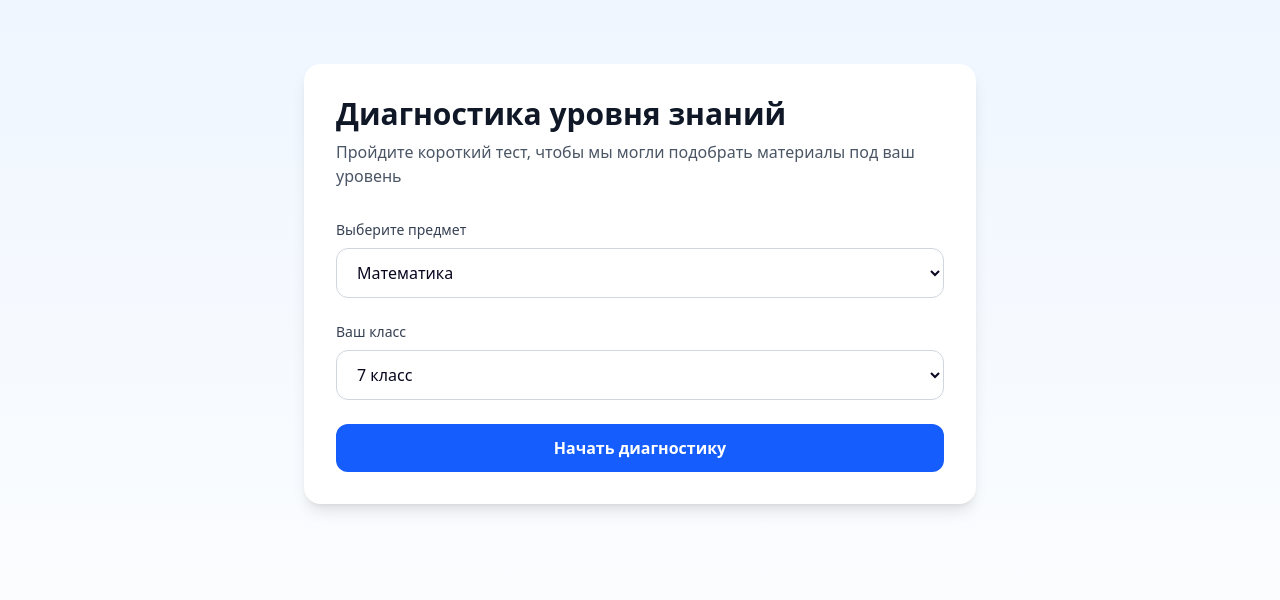
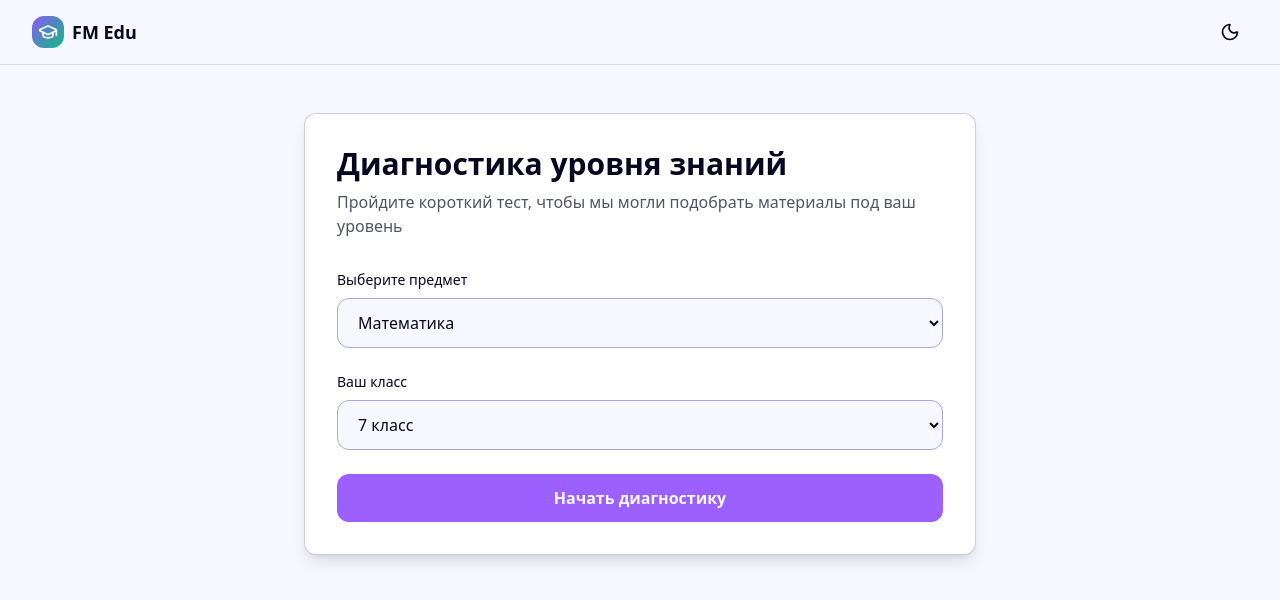
Before and after one commit to ulacoder/FM-Edu, a Next.js app: page /diagnostic in a window 1280 px wide. Shown: the top 600 px of the page. Built offline with nearby package versions, Linux system fonts and the light colour scheme.

Commit message:
Add dark mode toggle + update diagnostic page with Mentoria Hub palette

```diff
--- a/app/diagnostic/page.tsx
+++ b/app/diagnostic/page.tsx
@@ -2,7 +2,10 @@
 
 import { useState } from 'react';
 import { useRouter } from 'next/navigation';
+import Link from 'next/link';
+import { GraduationCap } from 'lucide-react';
 import { Subject, subjectNames, DiagnosticTest } from '@/types';
+import { ThemeToggle } from '@/components/theme-toggle';
 
 export default function DiagnosticPage() {
   const router = useRouter();
@@ -89,23 +92,42 @@ export default function DiagnosticPage() {
   // Шаг 1: Выбор предмета и класса
   if (step === 'select') {
     return (
-      <div className="min-h-screen bg-gradient-to-b from-blue-50 to-white p-4">
-        <div className="max-w-2xl mx-auto mt-12">
-          <div className="bg-white rounded-xl shadow-lg p-8">
-            <h1 className="text-3xl font-bold text-gray-900 mb-2">Диагностика уровня знаний</h1>
-            <p className="text-gray-600 mb-8">
+      <div className="min-h-screen flex flex-col">
+        {/* Navbar */}
+        <nav className="border-b border-border/40 backdrop-blur-sm sticky top-0 z-50 bg-background/80">
+          <div className="max-w-7xl mx-auto px-4 sm:px-6 lg:px-8">
+            <div className="flex justify-between items-center h-16">
+              <div className="flex items-center gap-2">
+                <div className="w-8 h-8 gradient-primary rounded-lg flex items-center justify-center">
+                  <GraduationCap className="w-5 h-5 text-white" />
+                </div>
+                <Link href="/" className="text-lg font-bold">
+                  FM Edu
+                </Link>
+              </div>
+              <ThemeToggle />
+            </div>
+          </div>
+        </nav>
+
+        {/* Content */}
+        <div className="flex-1 py-12 px-4">
+          <div className="max-w-2xl mx-auto">
+            <div className="bg-card border border-border/60 rounded-lg p-8 shadow-lg">
+              <h1 className="text-3xl font-bold mb-2">Диагностика уровня знаний</h1>
+              <p className="text-muted-foreground mb-8">
                 Пройдите короткий тест, чтобы мы могли подобрать материалы под ваш уровень
               </p>
 
               <div className="space-y-6">
                 <div>
-                <label className="block text-sm font-medium text-gray-700 mb-2">
+                  <label className="block text-sm font-medium mb-2">
                     Выберите предмет
                   </label>
                   <select
                     value={subject}
                     onChange={(e) => setSubject(e.target.value as Subject)}
-                  className="w-full px-4 py-3 border border-gray-300 rounded-lg focus:ring-2 focus:ring-blue-500"
+                    className="w-full px-4 py-3 bg-background border border-border rounded-lg focus:ring-2 focus:ring-primary outline-none"
                   >
                     {Object.entries(subjectNames).map(([key, name]) => (
                       <option key={key} value={key}>{name}</option>
@@ -114,13 +136,13 @@ export default function DiagnosticPage() {
                 </div>
 
                 <div>
-                <label className="block text-sm font-medium text-gray-700 mb-2">
+                  <label className="block text-sm font-medium mb-2">
                     Ваш класс
                   </label>
                   <select
                     value={grade}
                     onChange={(e) => setGrade(parseInt(e.target.value))}
-                  className="w-full px-4 py-3 border border-gray-300 rounded-lg focus:ring-2 focus:ring-blue-500"
+                    className="w-full px-4 py-3 bg-background border border-border rounded-lg focus:ring-2 focus:ring-primary outline-none"
                   >
                     {[7, 8, 9, 10, 11, 12].map(g => (
                       <option key={g} value={g}>{g} класс</option>
@@ -131,10 +153,11 @@ export default function DiagnosticPage() {
                 <button
                   onClick={handleStartTest}
                   disabled={loading}
-                className="w-full bg-blue-600 text-white py-3 rounded-lg font-semibold hover:bg-blue-700 disabled:bg-gray-400"
+                  className="w-full bg-primary text-primary-foreground py-3 rounded-lg font-semibold hover:bg-primary/90 disabled:opacity-50 transition-colors"
                 >
                   {loading ? 'Генерация теста...' : 'Начать диагностику'}
                 </button>
+              </div>
             </div>
           </div>
         </div>
@@ -148,25 +171,44 @@ export default function DiagnosticPage() {
     const progress = ((currentQuestion + 1) / test.questions.length) * 100;
 
     return (
-      <div className="min-h-screen bg-gradient-to-b from-blue-50 to-white p-4">
-        <div className="max-w-3xl mx-auto mt-12">
-          <div className="bg-white rounded-xl shadow-lg p-8">
+      <div className="min-h-screen flex flex-col">
+        {/* Navbar */}
+        <nav className="border-b border-border/40 backdrop-blur-sm sticky top-0 z-50 bg-background/80">
+          <div className="max-w-7xl mx-auto px-4 sm:px-6 lg:px-8">
+            <div className="flex justify-between items-center h-16">
+              <div className="flex items-center gap-2">
+                <div className="w-8 h-8 gradient-primary rounded-lg flex items-center justify-center">
+                  <GraduationCap className="w-5 h-5 text-white" />
+                </div>
+                <Link href="/" className="text-lg font-bold">
+                  FM Edu
+                </Link>
+              </div>
+              <ThemeToggle />
+            </div>
+          </div>
+        </nav>
+
+        {/* Content */}
+        <div className="flex-1 py-12 px-4">
+          <div className="max-w-3xl mx-auto">
+            <div className="bg-card border border-border/60 rounded-lg p-8 shadow-lg">
               {/* Прогресс */}
               <div className="mb-6">
-              <div className="flex justify-between text-sm text-gray-600 mb-2">
+                <div className="flex justify-between text-sm text-muted-foreground mb-2">
                   <span>Вопрос {currentQuestion + 1} из {test.questions.length}</span>
                   <span>{Math.round(progress)}%</span>
                 </div>
-              <div className="w-full bg-gray-200 rounded-full h-2">
+                <div className="w-full bg-muted rounded-full h-2">
                   <div
-                  className="bg-blue-600 h-2 rounded-full transition-all"
+                    className="bg-primary h-2 rounded-full transition-all"
                     style={{ width: `${progress}%` }}
                   />
                 </div>
               </div>
 
               {/* Вопрос */}
-            <h2 className="text-2xl font-bold text-gray-900 mb-6">
+              <h2 className="text-2xl font-bold mb-6">
                 {question.text}
               </h2>
 
@@ -178,8 +220,8 @@ export default function DiagnosticPage() {
                     onClick={() => handleAnswerSelect(index)}
                     className={`w-full text-left px-6 py-4 border-2 rounded-lg transition-all ${
                       answers[currentQuestion] === index
-                      ? 'border-blue-600 bg-blue-50'
-                      : 'border-gray-300 hover:border-blue-300'
+                        ? 'border-primary bg-primary/10'
+                        : 'border-border hover:border-primary/40'
                     }`}
                   >
                     <span className="font-medium">{String.fromCharCode(65 + index)}.</span> {option}
@@ -192,7 +234,7 @@ export default function DiagnosticPage() {
                 <button
                   onClick={handlePrevious}
                   disabled={currentQuestion === 0}
-                className="px-6 py-2 border border-gray-300 rounded-lg disabled:opacity-50"
+                  className="px-6 py-2 border border-border rounded-lg disabled:opacity-50 hover:bg-muted transition-colors"
                 >
                   Назад
                 </button>
@@ -201,18 +243,19 @@ export default function DiagnosticPage() {
                   <button
                     onClick={handleSubmit}
                     disabled={answers.includes(-1) || loading}
-                  className="px-6 py-2 bg-blue-600 text-white rounded-lg hover:bg-blue-700 disabled:bg-gray-400"
+                    className="px-6 py-2 bg-primary text-primary-foreground rounded-lg hover:bg-primary/90 disabled:opacity-50 transition-colors"
                   >
                     {loading ? 'Отправка...' : 'Завершить'}
                   </button>
                 ) : (
                   <button
                     onClick={handleNext}
-                  className="px-6 py-2 bg-blue-600 text-white rounded-lg hover:bg-blue-700"
+                    className="px-6 py-2 bg-primary text-primary-foreground rounded-lg hover:bg-primary/90 transition-colors"
                   >
                     Далее
                   </button>
                 )}
+              </div>
             </div>
           </div>
         </div>
@@ -230,37 +273,56 @@ export default function DiagnosticPage() {
     const displayLevel = levelText[result.level] || 'Не определён';
 
     return (
-      <div className="min-h-screen bg-gradient-to-b from-blue-50 to-white p-4">
-        <div className="max-w-2xl mx-auto mt-12">
-          <div className="bg-white rounded-xl shadow-lg p-8 text-center">
+      <div className="min-h-screen flex flex-col">
+        {/* Navbar */}
+        <nav className="border-b border-border/40 backdrop-blur-sm sticky top-0 z-50 bg-background/80">
+          <div className="max-w-7xl mx-auto px-4 sm:px-6 lg:px-8">
+            <div className="flex justify-between items-center h-16">
+              <div className="flex items-center gap-2">
+                <div className="w-8 h-8 gradient-primary rounded-lg flex items-center justify-center">
+                  <GraduationCap className="w-5 h-5 text-white" />
+                </div>
+                <Link href="/" className="text-lg font-bold">
+                  FM Edu
+                </Link>
+              </div>
+              <ThemeToggle />
+            </div>
+          </div>
+        </nav>
+
+        {/* Content */}
+        <div className="flex-1 py-12 px-4">
+          <div className="max-w-2xl mx-auto">
+            <div className="bg-card border border-border/60 rounded-lg p-8 shadow-lg text-center">
               <div className="text-6xl mb-4">
                 {result.score >= 75 ? '🎉' : result.score >= 50 ? '👍' : '💪'}
               </div>
-            <h1 className="text-3xl font-bold text-gray-900 mb-2">
+              <h1 className="text-3xl font-bold mb-2">
                 Диагностика завершена!
               </h1>
-            <p className="text-gray-600 mb-8">
+              <p className="text-muted-foreground mb-8">
                 Ваш результат: {result.correctCount} из {result.totalQuestions} правильных ответов
               </p>
 
-            <div className="bg-blue-50 rounded-lg p-6 mb-8">
-              <div className="text-4xl font-bold text-blue-600 mb-2">
+              <div className="bg-primary/10 border border-primary/20 rounded-lg p-6 mb-8">
+                <div className="text-4xl font-bold text-primary mb-2">
                   {Math.round(result.score)}%
                 </div>
-              <div className="text-lg text-gray-700">
+                <div className="text-lg">
                   Ваш уровень: <span className="font-semibold">{displayLevel}</span>
                 </div>
               </div>
 
               {result.weakTopics.length > 0 && (
                 <div className="text-left mb-8">
-                <h3 className="font-semibold text-gray-900 mb-3">
+                  <h3 className="font-semibold mb-3">
                     Рекомендуем повторить:
                   </h3>
-                <ul className="space-y-2">
+                  <ul className="space-y-2 text-muted-foreground">
                     {result.weakTopics.slice(0, 3).map((topic: string, index: number) => (
-                    <li key={index} className="text-gray-700">
-                      • {topic}...
+                      <li key={index}>
+                        • {topic}
                       </li>
                     ))}
                   </ul>
@@ -269,10 +331,11 @@ export default function DiagnosticPage() {
 
               <button
                 onClick={() => router.push('/dashboard/student')}
-              className="w-full bg-blue-600 text-white py-3 rounded-lg font-semibold hover:bg-blue-700"
+                className="w-full bg-primary text-primary-foreground py-3 rounded-lg font-semibold hover:bg-primary/90 transition-colors"
               >
                 Перейти к обучению
               </button>
+            </div>
           </div>
         </div>
       </div>
--- a/app/page.tsx
+++ b/app/page.tsx
@@ -2,6 +2,7 @@
 
 import Link from "next/link";
 import { BookOpen, Target, MessageSquare, GraduationCap } from "lucide-react";
+import { ThemeToggle } from "@/components/theme-toggle";
 
 export default function Home() {
   return (
@@ -32,6 +33,7 @@ export default function Home() {
             </div>
 
             <div className="flex items-center gap-3">
+              <ThemeToggle />
               <Link href="/login">
                 <button className="px-4 py-2 text-sm font-medium hover:text-primary transition-colors">
                   Войти
--- /dev/null
+++ b/components/theme-toggle.tsx
@@ -0,0 +1,39 @@
+'use client';
+
+import { useEffect, useState } from 'react';
+import { Moon, Sun } from 'lucide-react';
+
+export function ThemeToggle() {
+  const [theme, setTheme] = useState<'light' | 'dark'>('light');
+
+  useEffect(() => {
+    // Check localStorage and system preference on mount
+    const savedTheme = localStorage.getItem('theme') as 'light' | 'dark' | null;
+    const systemTheme = window.matchMedia('(prefers-color-scheme: dark)').matches ? 'dark' : 'light';
+    const initialTheme = savedTheme || systemTheme;
+
+    setTheme(initialTheme);
+    document.documentElement.classList.toggle('dark', initialTheme === 'dark');
+  }, []);
+
+  const toggleTheme = () => {
+    const newTheme = theme === 'light' ? 'dark' : 'light';
+    setTheme(newTheme);
+    localStorage.setItem('theme', newTheme);
+    document.documentElement.classList.toggle('dark', newTheme === 'dark');
+  };
+
+  return (
+    <button
+      onClick={toggleTheme}
+      className="p-2 rounded-lg hover:bg-muted transition-colors"
+      aria-label="Toggle theme"
+    >
+      {theme === 'light' ? (
+        <Moon className="w-5 h-5" />
+      ) : (
+        <Sun className="w-5 h-5" />
+      )}
+    </button>
+  );
+}
```
Also changed, not shown: app/globals.css (+22 -0 lines). Lines whose indentation alone changed are shown as unchanged.
